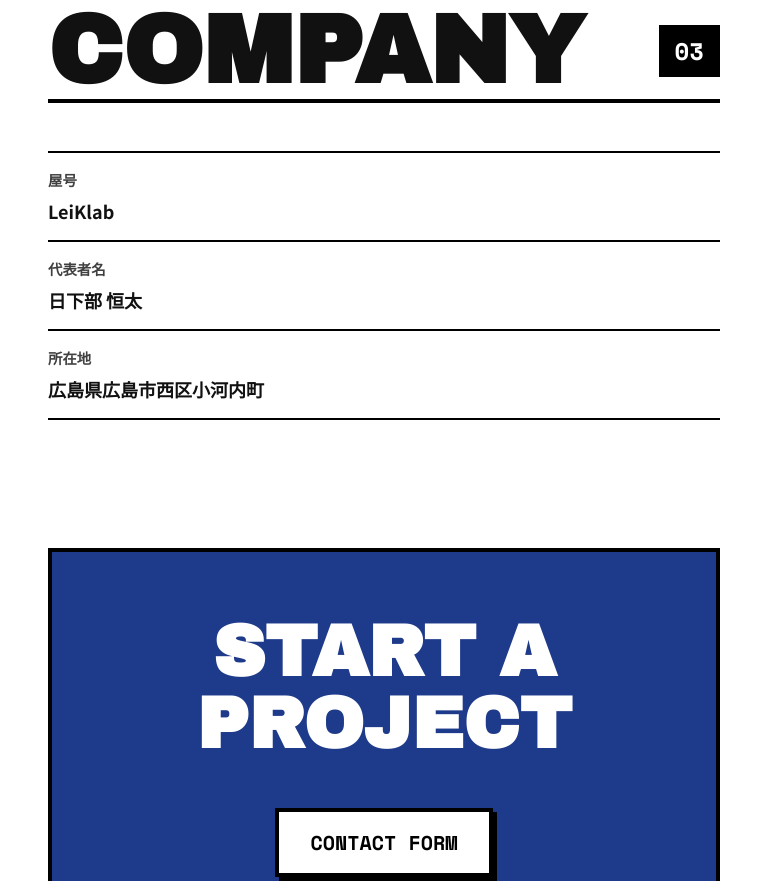
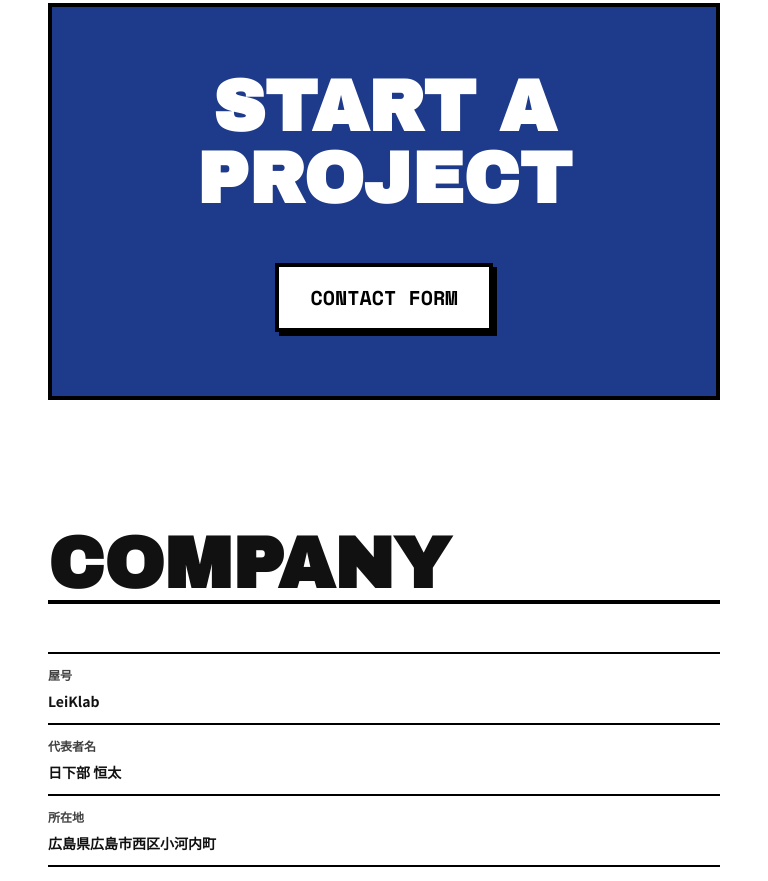
Before and after one commit to ksqmfl/leiklab.github.io, a plain HTML site: page index.html in a window 768 px wide. Shown: the part 2293-3174 px from the top of the page. Drawn offline with nearby package versions, Linux system fonts and the light colour scheme.

Commit message:
Update index.html

```diff
--- a/index.html
+++ b/index.html
@@ -424,17 +424,39 @@
             font-family: 'Noto Sans JP', sans-serif;
         }
 
+        /* === Companyセクション専用スタイル（縮小） === */
+        /* さらに2pt程度縮小調整 */
+        /* PC: 5.5rem -> 4.5rem, Mobile: 2.8rem -> 2.2rem */
+        /* Text: 1rem -> 0.875rem (14px) */
+        #company-section .section-title {
+            font-size: 2.2rem;
+        }
+        #company-section .company-row {
+            font-size: 0.875rem; /* 14px */
+            padding: 0.75rem 0;
+        }
+
+        @media (min-width: 768px) {
+            #company-section .section-title {
+                font-size: 4.5rem;
+            }
+        }
+
         /* スマホ対応 */
         @media (max-width: 768px) {
             .company-row {
                 display: block;
-                padding: 1rem 0;
+                padding: 0.75rem 0;
             }
             .company-label {
                 width: 100%;
                 margin-bottom: 0.5rem;
                 font-size: 0.9rem;
                 opacity: 0.8;
+            }
+            /* Companyセクションのラベル縮小 */
+            #company-section .company-label {
+                font-size: 0.75rem;
             }
             .company-value {
                 width: 100%;
@@ -607,20 +629,20 @@
             </div>
         </section>
 
-        <!-- 新規追加: 会社概要セクション -->
-        <section id="company-section">
-            <div class="section-header">
-                <h2 class="section-title">Company</h2>
-                <span class="section-number">03</span>
-            </div>
-
-            <div id="company-list" class="company-list"></div>
-        </section>
-
+        <!-- 修正: ContactセクションをCompanyセクションの上に配置 -->
         <section class="contact-section">
             <h2 class="contact-title">Start a Project</h2>
             <ul id="links-list" class="links-list">
             </ul>
+        </section>
+
+        <!-- 修正: CompanyセクションをContactの下に配置 -->
+        <section id="company-section">
+            <div class="section-header">
+                <h2 class="section-title">Company</h2>
+            </div>
+
+            <div id="company-list" class="company-list"></div>
         </section>
 
         <footer>
```
